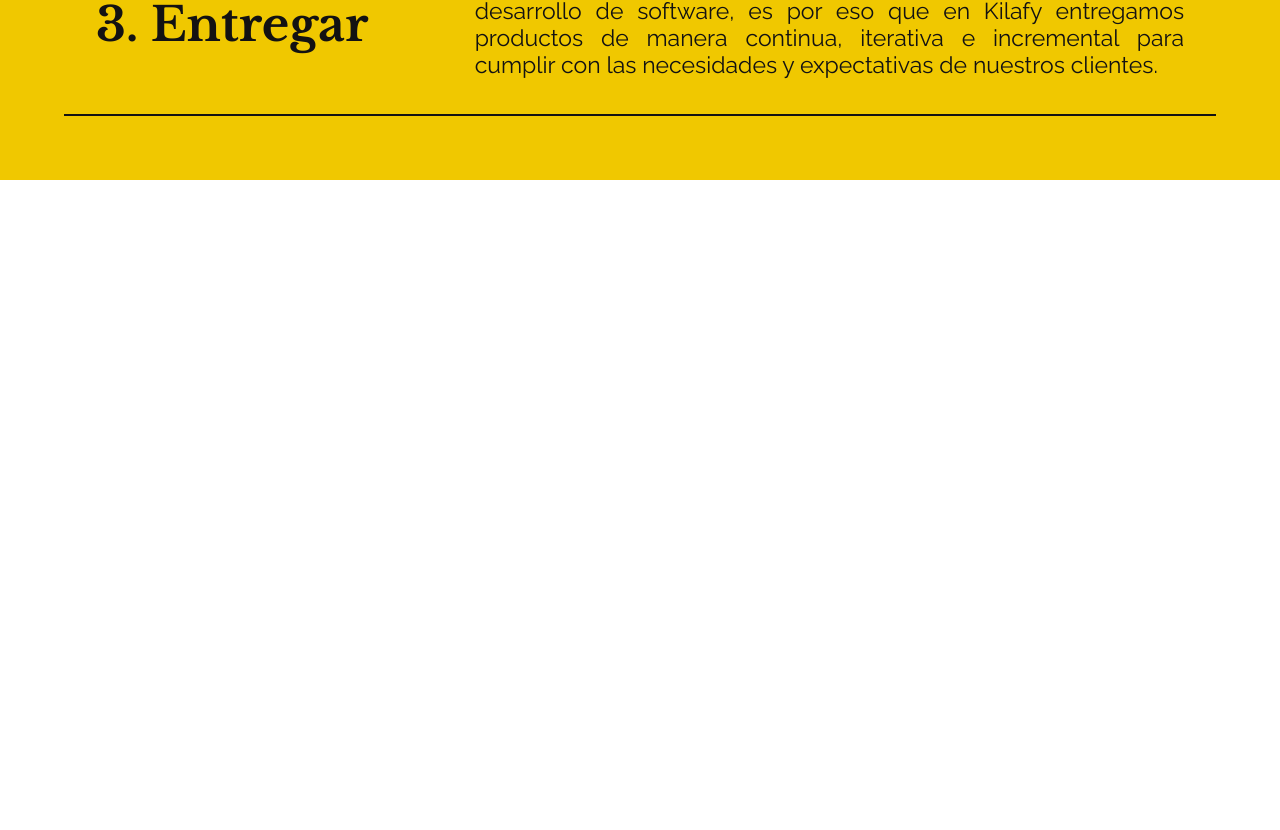
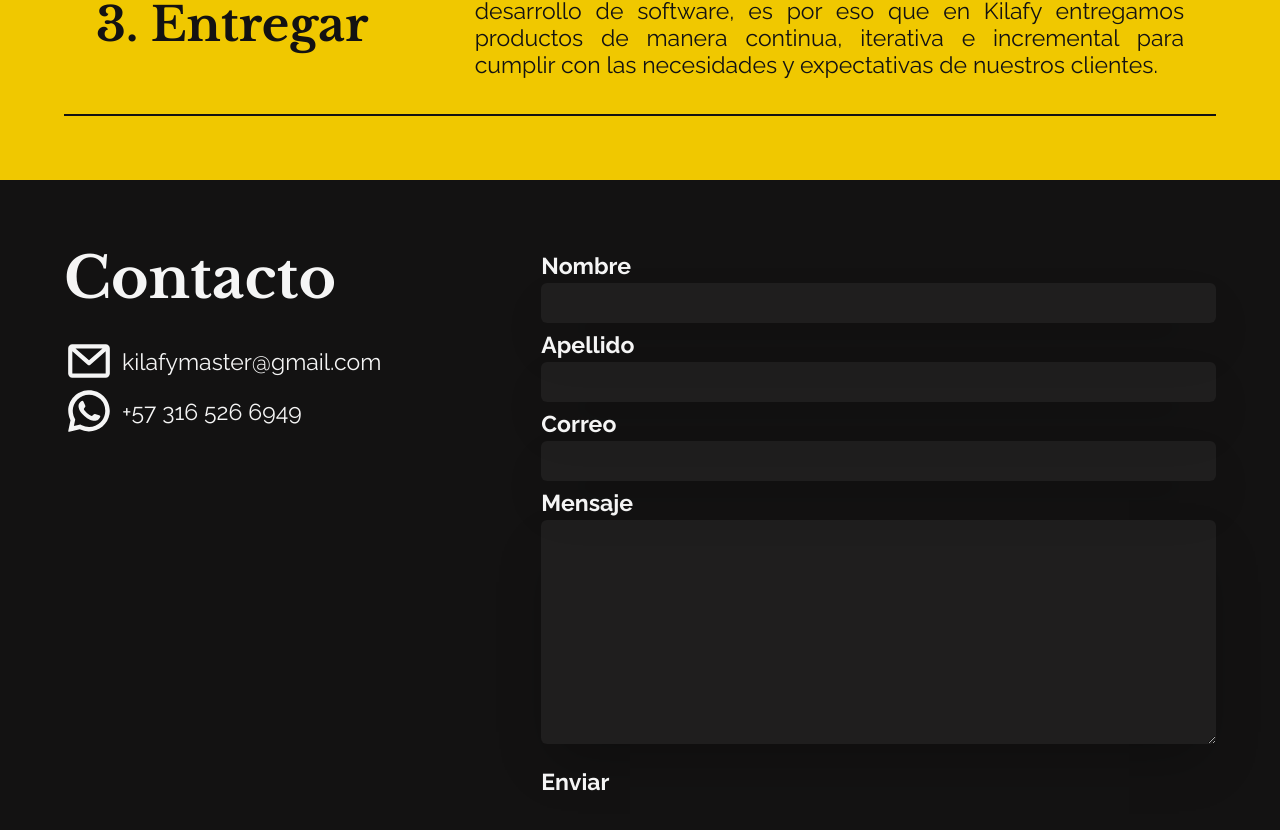
Before and after one commit to Kilafy/kilafy, a React (Vite) app: page / in a window 1280 px wide. Shown: the part 5174-6004 px from the top of the page. Before the commit the page ends 5354 px from the top, so only its background shows below. Built offline with nearby package versions, Linux system fonts and the light colour scheme.

Commit message:
Add ContactUs component with its CRM integration

```diff
--- a/package.json
+++ b/package.json
@@ -10,6 +10,7 @@
     "preview": "vite preview"
   },
   "dependencies": {
+    "axios": "^1.7.2",
     "react": "^18.2.0",
     "react-dom": "^18.2.0",
     "scroll-lock": "^2.1.5"
--- a/src/App.jsx
+++ b/src/App.jsx
@@ -3,6 +3,7 @@ import Hero from "./components/Hero";
 import AboutUs from "./components/AboutUs";
 import Services from "./components/Services";
 import Metodology from "./components/Metodology";
+import ContactUs from "./components/ContactUs";
 
 const App = () => {
   return (
@@ -13,6 +14,7 @@ const App = () => {
         <AboutUs />
         <Services />
         <Metodology />
+        <ContactUs />
       </div>
     </>
   );
--- /dev/null
+++ b/src/components/ContactUs.jsx
@@ -0,0 +1,149 @@
+import { useState } from "react";
+import hubspotService from "../services/hubspotService";
+import { contactUsContent } from "../constants";
+import EmailSvg from "./design/social_media/EmailSvg";
+import WhatsAppSvg from "./design/social_media/WhatsAppSvg";
+
+const renderSocialMedia = () => {
+  return (
+    <div>
+      <h2 className="h2 mb-6">{contactUsContent.title}</h2>
+      {contactUsContent.socialMedia.map((socialMedia) => (
+        <div key={socialMedia.id} className="flex items-center gap-2">
+          {socialMedia.name === "Email" && (
+            <EmailSvg width="50px" height="50px" fill="#F5F5F5" />
+          )}
+          {socialMedia.name === "WhatsApp" && (
+            <WhatsAppSvg width="50px" height="50px" fill="#F5F5F5" />
+          )}
+          <a href={socialMedia.href} target="_blank" className="p">
+            {socialMedia.value}
+          </a>
+        </div>
+      ))}
+    </div>
+  );
+};
+
+const ContactUs = () => {
+  const [success, setSuccess] = useState(false);
+  const [error, setError] = useState(false);
+  const [formData, setFormData] = useState({
+    firstname: "",
+    lastname: "",
+    email: "",
+    message: "",
+  });
+
+  const handleChange = (e) => {
+    const { name, value } = e.target;
+    setFormData((prevData) => ({
+      ...prevData,
+      [name]: value,
+    }));
+  };
+
+  const handleSubmit = async (e) => {
+    e.preventDefault();
+
+    const data = {
+      fields: [
+        { name: "firstname", value: formData.firstname },
+        { name: "lastname", value: formData.lastname },
+        { name: "email", value: formData.email },
+        { name: "message", value: formData.message },
+      ],
+    };
+
+    try {
+      await hubspotService.postFormContactUs(data);
+      setSuccess(true);
+      setTimeout(() => {
+        setSuccess(false);
+      }, 8000);
+    } catch (error) {
+      console.error("Error submitting form:", error);
+      setError(true);
+      setTimeout(() => {
+        setError(false);
+      }, 8000);
+    }
+  };
+
+  return (
+    <div className="p-8 bg-color-3 text-color-2 lg:p-16">
+      <div className="flex flex-col lg:flex-row lg:gap-14 xl:gap-40 2xl:gap-60">
+        {renderSocialMedia()}
+
+        <form className="my-5 lg:flex-grow lg:my-auto" onSubmit={handleSubmit}>
+          <div className="flex flex-col my-1">
+            <label htmlFor="firstname" className="p font-bold my-1">
+              Nombre
+            </label>
+            <input
+              name="firstname"
+              type="text"
+              className="px-2 py-1 rounded-md bg-color-2/5 text-color-2 shadow-2xl transition ease-in-out duration-100 focus:outline-none focus:ring-2 focus:ring-color-2/80 focus:ring-inset md:px-4 md:py-2"
+              value={formData.firstname}
+              onChange={handleChange}
+              required
+            />
+          </div>
+          <div className="flex flex-col my-1">
+            <label htmlFor="lastname" className="p font-bold my-1">
+              Apellido
+            </label>
+            <input
+              name="lastname"
+              type="text"
+              className="px-2 py-1 rounded-md bg-color-2/5 text-color-2 shadow-2xl transition ease-in-out duration-100 focus:outline-none focus:ring-2 focus:ring-color-2/80 focus:ring-inset md:px-4 md:py-2"
+              value={formData.lastname}
+              onChange={handleChange}
+              required
+            />
+          </div>
+          <div className="flex flex-col my-1">
+            <label htmlFor="email" className="p font-bold my-1">
+              Correo
+            </label>
+            <input
+              name="email"
+              type="email"
+              className="px-2 py-1 rounded-md bg-color-2/5 text-color-2 shadow-2xl transition ease-in-out duration-100 focus:outline-none focus:ring-2 focus:ring-color-2/80 focus:ring-inset md:px-4 md:py-2"
+              value={formData.email}
+              onChange={handleChange}
+              required
+            />
+          </div>
+          <div className="flex flex-col my-1">
+            <label htmlFor="message" className="p font-bold my-1">
+              Mensaje
+            </label>
+            <textarea
+              name="message"
+              className="min-h-44 px-2 py-1 rounded-md bg-color-2/5 text-color-2 shadow-2xl transition ease-in-out duration-100 focus:outline-none focus:ring-2 focus:ring-color-2/80 focus:ring-inset md:px-4 md:py-2 lg:min-h-56"
+              value={formData.message}
+              onChange={handleChange}
+              required
+            />
+          </div>
+          {success && (
+            <p className="p my-2 font-bold text-color-1">
+              ¡Te contactaremos pronto!
+            </p>
+          )}
+          {error && (
+            <p className="p my-2 font-bold text-red-500">
+              ¡Ocurrió un error al enviar el formulario!
+            </p>
+          )}
+          <button type="submit" className="p font-bold my-5">
+            Enviar
+          </button>
+        </form>
+      </div>
+    </div>
+  );
+};
+
+export default ContactUs;
--- /dev/null
+++ b/src/components/design/social_media/EmailSvg.jsx
@@ -0,0 +1,15 @@
+const EmailSvg = (props) => (
+  <svg
+    width="800px"
+    height="800px"
+    viewBox="0 0 24 24"
+    fill="none"
+    xmlns="http://www.w3.org/2000/svg"
+    {...props}>
+    <path
+      d="M2 6a2 2 0 0 1 2-2h16a2 2 0 0 1 2 2v12a2 2 0 0 1-2 2H4a2 2 0 0 1-2-2V6zm3.519 0L12 11.671 18.481 6H5.52zM20 7.329l-7.341 6.424a1 1 0 0 1-1.318 0L4 7.329V18h16V7.329z"
+      fill={props.fill || "#000000"}
+    />
+  </svg>
+);
+export default EmailSvg;
--- /dev/null
+++ b/src/components/design/social_media/WhatsAppSvg.jsx
@@ -0,0 +1,15 @@
+const WhatsAppSvg = (props) => (
+  <svg
+    fill="#000000"
+    width="800px"
+    height="800px"
+    viewBox="-2 -2 24 24"
+    xmlns="http://www.w3.org/2000/svg"
+    preserveAspectRatio="xMinYMin"
+    className="jam jam-whatsapp"
+    {...props}>
+    <path d="M9.516.012C4.206.262.017 4.652.033 9.929a9.798 9.798 0 0 0 1.085 4.465L.06 19.495a.387.387 0 0 0 .47.453l5.034-1.184a9.981 9.981 0 0 0 4.284 1.032c5.427.083 9.951-4.195 10.12-9.58C20.15 4.441 15.351-.265 9.516.011zm6.007 15.367a7.784 7.784 0 0 1-5.52 2.27 7.77 7.77 0 0 1-3.474-.808l-.701-.347-3.087.726.65-3.131-.346-.672A7.62 7.62 0 0 1 2.197 9.9c0-2.07.812-4.017 2.286-5.48a7.85 7.85 0 0 1 5.52-2.271c2.086 0 4.046.806 5.52 2.27a7.672 7.672 0 0 1 2.287 5.48c0 2.052-.825 4.03-2.287 5.481z" />
+    <path d="M14.842 12.045l-1.931-.55a.723.723 0 0 0-.713.186l-.472.478a.707.707 0 0 1-.765.16c-.913-.367-2.835-2.063-3.326-2.912a.694.694 0 0 1 .056-.774l.412-.53a.71.71 0 0 0 .089-.726L7.38 5.553a.723.723 0 0 0-1.125-.256c-.539.453-1.179 1.14-1.256 1.903-.137 1.343.443 3.036 2.637 5.07 2.535 2.349 4.566 2.66 5.887 2.341.75-.18 1.35-.903 1.727-1.494a.713.713 0 0 0-.408-1.072z" />
+  </svg>
+);
+export default WhatsAppSvg;
--- a/src/constants/index.js
+++ b/src/constants/index.js
@@ -147,3 +147,21 @@ export const metodologyContent = [
       necesidades y expectativas de nuestros clientes.",
   },
 ];
+
+export const contactUsContent = {
+  title: "Contacto",
+  socialMedia: [
+    {
+      id: "0",
+      name: "Email",
+      href: "mailto:kilafymaster@gmail.com",
+      value: "kilafymaster@gmail.com",
+    },
+    {
+      id: "1",
+      name: "WhatsApp",
+      href: "https://wa.me/3165266949?text=¡Hola,%20equipo%20de%20Kilafy!%0AEstoy%20interesado%20en%20sus%20servicios.",
+      value: "+57 316 526 6949",
+    },
+  ],
+};
--- /dev/null
+++ b/src/services/hubspotService.js
@@ -0,0 +1,15 @@
+import axios from "axios";
+
+const postFormContactUs = async (data) => {
+  const url = import.meta.env.VITE_POTENCIAL_WEB_LEADS_CONTACTS_URL;
+  const response = await axios.post(url, data, {
+    headers: {
+      "Content-Type": "application/json",
+    },
+  });
+  return response.data;
+};
+
+export default {
+  postFormContactUs,
+};
```
Also changed, not shown: 2 other files (tests, documents, lock files or other folders).
